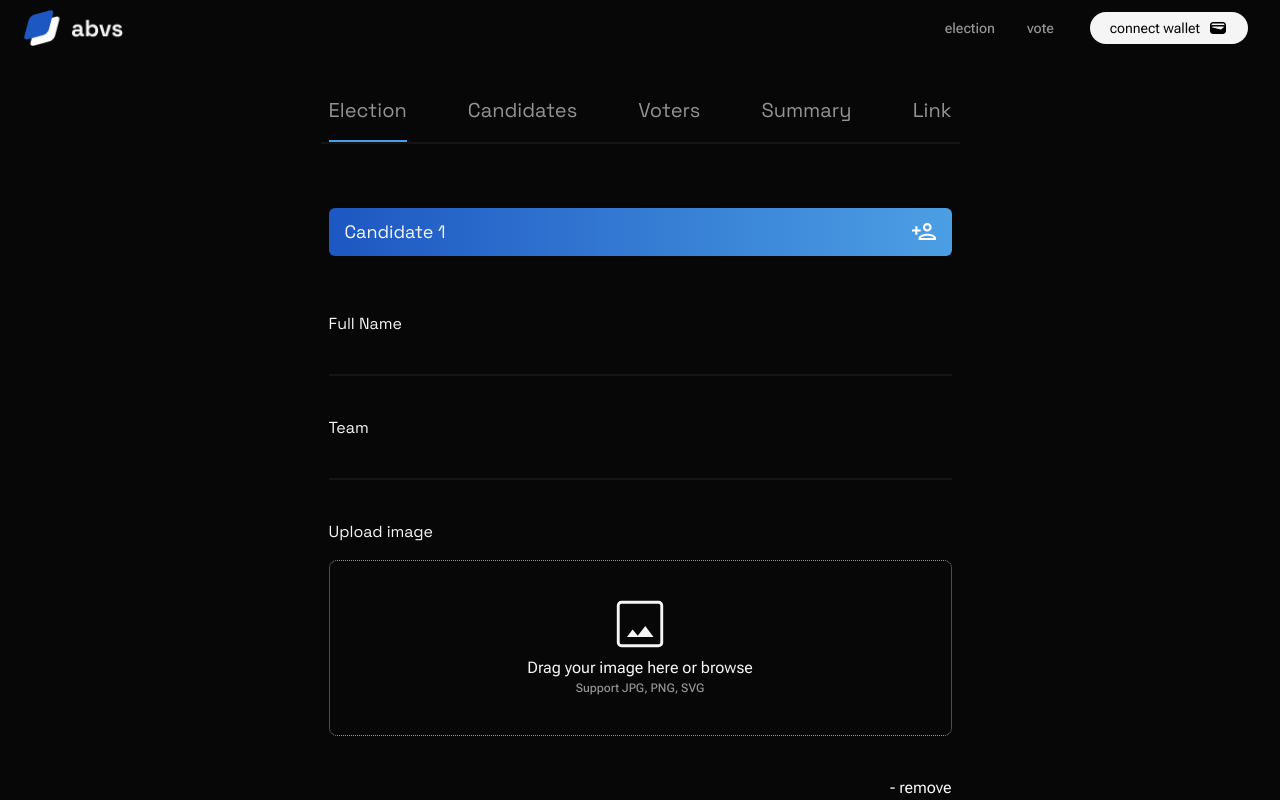
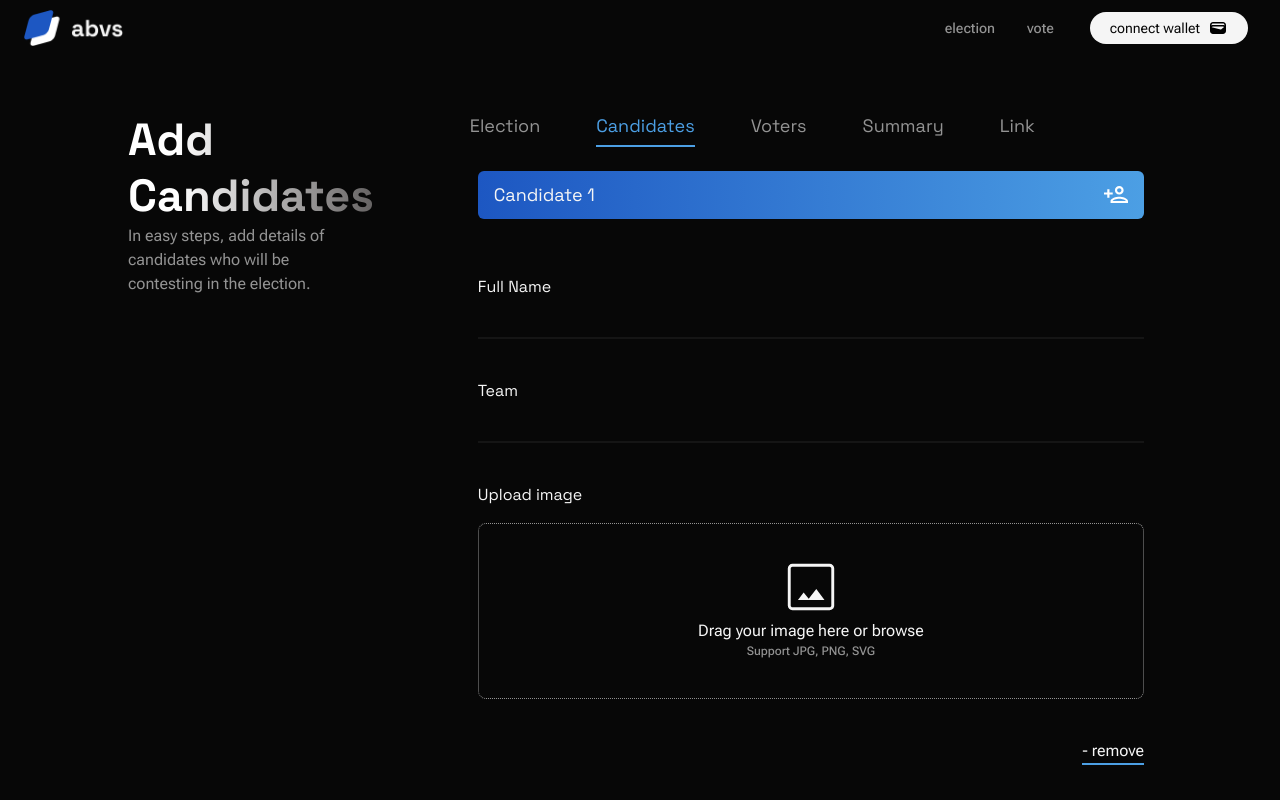
Before and after one commit to mowblox/auditable-blockchain-voting-system, a Next.js app in the folder frontend/: page /elections/1/candidates in a window 1280 px wide. Shown: the top 800 px of the page. Built offline with nearby package versions, Linux system fonts and the light colour scheme.

Commit message:
Some refacoring of the layouts

```diff
--- a/frontend/src/app/elections/[id]/candidates/components/AddCandidate.tsx
+++ b/frontend/src/app/elections/[id]/candidates/components/AddCandidate.tsx
@@ -78,8 +78,7 @@ export default function AddCandidate() {
 
     return (
       <div
-        className={`w-full flex flex-col gap-4 ${
-          isOpen ? "bg-dark-alt rounded-[10px]" : "gradient-bg rounded-lg"
+        className={`w-full flex flex-col gap-4 ${isOpen ? "bg-dark-alt rounded-[10px]" : "gradient-bg rounded-lg"
           }`}
       >
         <div
@@ -97,8 +96,7 @@ export default function AddCandidate() {
           />
         </div>
         <form
-          className={`grid transition-all duration-[0.4s] ${
-            isOpen ? "grid-rows-[1fr] pt-10 pb-20" : "grid-rows-[0fr]"
+          className={`grid transition-all duration-[0.4s] ${isOpen ? "grid-rows-[1fr] pt-10 pb-20" : "grid-rows-[0fr]"
             }`}
         >
           <div className="overflow-hidden flex flex-col gap-10">
@@ -198,29 +196,13 @@ export default function AddCandidate() {
   };
 
   return (
-    <div className="w-full flex items-center justify-center">
-      <main className="w-full md:w-[639px] h-full flex flex-col gap-8 md:gap-16 my-10">
-        <div className="flex justify-between w-full px-2 border-b-2 border-b-subtle-text border-opacity-10">
-          {tabs.map((tab, k) => (
-            <span
-              key={k}
-              onClick={() => setSelectedTab(k)}
-              className={`pb-4 text-subtle-text text-xs md:text-xl font-space-grotesk cursor-pointer ${
-                k === selectedTab
-                  ? "border-b-2 border-secondary text-secondary"
-                  : ""
-              }`}
-            >
-              {tab}
-            </span>
-          ))}
-        </div>
+    <div className="w-full mb-28">
       <div className="w-full flex flex-col gap-4  px-2">
         <div>{forms.map((_, k) => (
           <div key={k}>
             {FormComponent({ index: k })}
           </div>
-          ) )}</div>
+        ))}</div>
         <button
           type="button"
           onClick={addForm}
@@ -236,7 +218,6 @@ export default function AddCandidate() {
       >
         Save
       </button>
-      </main>
     </div>
   );
 }
--- a/frontend/src/app/elections/[id]/layout.tsx
+++ b/frontend/src/app/elections/[id]/layout.tsx
@@ -1,4 +1,4 @@
-
+import TopNav from "@/components/TopNav";
 
 export default function ElectionDetailLayout({
   children,
@@ -6,6 +6,13 @@ export default function ElectionDetailLayout({
   children: React.ReactNode;
 }>) {
   return (
-    <>{children}</>
+    <>
+      <div className="tabs mb-8">
+        <TopNav />
+      </div>
+
+      {/* Displaying Tab content */}
+      <div className="tab-content">{children}</div>
+    </>
   );
 }
--- /dev/null
+++ b/frontend/src/app/elections/[id]/link/page.tsx
@@ -0,0 +1,11 @@
+import { Metadata } from "next";
+
+export const metadata: Metadata = {
+  title: "ABVS | Election Link",
+}
+
+export default function ElectionLink() {
+  return (
+    <div>Election Link here</div>
+  );
+}
--- /dev/null
+++ b/frontend/src/app/elections/[id]/summary/page.tsx
@@ -0,0 +1,11 @@
+import { Metadata } from "next";
+
+export const metadata: Metadata = {
+  title: "ABVS | Election Summary",
+}
+
+export default function ElectionSummary() {
+  return (
+    <div>Election Summary here</div>
+  );
+}
--- a/frontend/src/app/elections/add/page.tsx
+++ b/frontend/src/app/elections/add/page.tsx
@@ -1,66 +1,8 @@
 "use client";
+import Link from "next/link";
 import { useState } from "react";
 
 export default function AddElection() {
-  const [activeTab, setActiveTab] = useState("Elections");
-
-  const renderContent = () => {
-    switch (activeTab) {
-      case "Elections":
-        return <Elections />;
-      case "Candidates":
-        return <Candidates />;
-      case "Voters":
-        return <Voters />;
-      case "Summary":
-        return <Summary />;
-      case "Links":
-        return <Links />;
-      default:
-        return <Elections />;
-    }
-  };
-
-  return (
-    <div className="h-full px-4 lg:px-0">
-      <div className="md:w-[80%] m-auto flex flex-col lg:flex-row mt-14 gap-14">
-        <div className="lg:w-[25%]">
-          <h2 className="gradient-text font-bold text-[32px] lg:text-[45px] font-space-grotesk leading-tight">
-            Let’s create an election
-          </h2>
-          <p className="text-subtle-text text-[16px] lg:w-[80%]">
-            Launch your election and watch the results unfold.
-          </p>
-        </div>
-
-        <div className="mt-8 lg:mt-0 lg:ml-10 w-full lg:w-auto">
-          <div className="tabs mb-8">
-            {["Elections", "Candidates", "Voters", "Summary", "Links"].map(
-              (tab) => (
-                <button
-                  key={tab}
-                  className={`${
-                    activeTab === tab
-                      ? "border-b-2 border-[#4C9FE4] text-[#4C9FE4]"
-                      : "text-subtle-text"
-                  } pb-2 mr-6 lg:mr-14 text-[12px] md:text-[16px] lg:text-[18px] font-space-grotesk cursor-pointer`}
-                  onClick={() => setActiveTab(tab)}
-                >
-                  {tab}
-                </button>
-              )
-            )}
-          </div>
-
-          {/* Displaying Tab content */}
-          <div className="tab-content">{renderContent()}</div>
-        </div>
-      </div>
-    </div>
-  );
-}
-
-function Elections() {
   const [startDate, setStartDate] = useState("");
   const [endDate, setEndDate] = useState("");
 
@@ -152,49 +94,14 @@ function Elections() {
           </div>
         </div>
 
-        <button
+        <Link
+          href={'/elections/1'}
           className="mt-6 bg-gradient-to-r from-primary to-[#4595DF] hover:from-[#4595DF] hover:to-primary cursor-pointer text-white px-14 py-3 rounded-3xl w-full sm:w-auto float-none sm:float-right"
           type="submit"
         >
           next
-        </button>
+        </Link>
       </form>
     </div>
   );
 }
-
-function Candidates() {
-  return (
-    <div>
-      <h2 className="text-[24px] font-bold">Candidates</h2>
-      <p>This is the Candidates tab content.</p>
-    </div>
-  );
-}
-
-function Voters() {
-  return (
-    <div>
-      <h2 className="text-[24px] font-bold">Voters</h2>
-      <p>This is the Voters tab content.</p>
-    </div>
-  );
-}
-
-function Summary() {
-  return (
-    <div>
-      <h2 className="text-[24px] font-bold">Summary</h2>
-      <p>This is the Summary tab content.</p>
-    </div>
-  );
-}
-
-function Links() {
-  return (
-    <div>
-      <h2 className="text-[24px] font-bold">Links</h2>
-      <p>This is the Links tab content.</p>
-    </div>
-  );
-}
--- /dev/null
+++ b/frontend/src/app/elections/layout.tsx
@@ -0,0 +1,18 @@
+import SideBar from "@/components/SideBar";
+
+export default function ElectionsLayout({
+  children,
+}: Readonly<{
+  children: React.ReactNode;
+}>) {
+  return (
+    <div className="h-full px-4 lg:px-0">
+      <div className="md:w-[80%] m-auto flex flex-col lg:flex-row mt-14 gap-14">
+        <SideBar />
+        <div className="mt-8 lg:mt-0 lg:ml-10 w-full lg:w-full">
+          {children}
+        </div>
+      </div>
+    </div>
+  );
+}
--- a/frontend/src/app/page.tsx
+++ b/frontend/src/app/page.tsx
@@ -10,6 +10,7 @@ import king from "../../public/images/king-illus.png";
 import smile from "../../public/images/smiley-illus.png";
 import cardGradient from "../../public/images/card-gradient.png";
 import gradient2 from "../../public/images/Gradient-2.png";
+import Link from "next/link";
 
 export const metadata: Metadata = {
   title: "ABVS | Landing",
@@ -42,9 +43,9 @@ export default function Landing() {
             power of decentralization to make informed decisions collectively.
           </p>
           <div className="gap-4 md:gap-6 lg:gap-8 flex justify-center mt-6">
-            <button className="py-2 px-4 md:py-2 md:px-6 rounded-3xl w-[140px] md:w-[160px] lg:w-[180px] bg-gradient-to-r from-primary to-[#4595DF] hover:from-[#4595DF] hover:to-primary cursor-pointer">
+            <Link href={'/elections/add'} className="py-2 px-4 md:py-2 md:px-6 rounded-3xl w-[140px] md:w-[160px] lg:w-[180px] bg-gradient-to-r from-primary to-[#4595DF] hover:from-[#4595DF] hover:to-primary cursor-pointer">
               create election
-            </button>
+            </Link>
             <button className="bg-dark border border-white py-2 px-4 md:py-2 md:px-6 rounded-3xl w-[140px] md:w-[160px] lg:w-[180px] hover:bg-[#939393] cursor-pointer">
               cast vote
             </button>
--- /dev/null
+++ b/frontend/src/components/SideBar.tsx
@@ -0,0 +1,46 @@
+'use client';
+import { useParams, usePathname } from "next/navigation";
+
+export default function SideBar() {
+  const { id } = useParams();
+  const pathname = usePathname();
+
+  const infos = [
+    {
+      h1: `Let's create an election`,
+      p: `Launch your election and watch the results unfold.`,
+      href: `/elections/${id}`
+    },
+    {
+      h1: `Add Candidates`,
+      p: `In easy steps, add details of candidates who will be contesting in the election.`,
+      href: `/elections/${id}/candidates`
+    },
+    {
+      h1: `Add Voters`,
+      p: `Turpis non molestie amet tortor. Diam amet volutpat.`,
+      href: `/elections/${id}/voters`
+    },
+    {
+      h1: `Election Summary`,
+      p: `Turpis non molestie amet tortor. Diam amet volutpat`,
+      href: `/elections/${id}/summary`
+    },
+    {
+      h1: `Let's Vote`,
+      p: `Turpis non molestie amet tortor. Diam amet volutpat`,
+      href: `/elections/${id}/link`
+    }
+  ];
+
+  return (
+    <div className="lg:w-[25%]">
+      <h2 className="gradient-text font-bold text-[32px] lg:text-[45px] font-space-grotesk leading-tight">
+        {infos.find(info => info.href === pathname)?.h1 || `Let's create an election`}
+      </h2>
+      <p className="text-subtle-text text-[16px] lg:w-[80%]">
+        {infos.find(info => info.href === pathname)?.p || `Launch your election and watch the results unfold.`}
+      </p>
+    </div>
+  );
+}
--- /dev/null
+++ b/frontend/src/components/TopNav.tsx
@@ -0,0 +1,34 @@
+'use client';
+import Link from "next/link";
+import { useParams, usePathname } from "next/navigation";
+
+export default function TopNav() {
+  const { id } = useParams();
+  const pathname = usePathname();
+
+  const tabs = [
+    { name: "Election", href: `/elections/${id}` },
+    { name: "Candidates", href: `/elections/${id}/candidates` },
+    { name: "Voters", href: `/elections/${id}/voters` },
+    { name: "Summary", href: `/elections/${id}/summary` },
+    { name: "Link", href: `/elections/${id}/link` }
+  ];
+
+  return (
+    <>
+      {tabs.map((tab, i) => (
+        <Link
+          key={i}
+          href={tab.href}
+          replace
+          className={`${pathname === tab.href
+            ? "border-b-2 border-[#4C9FE4] text-[#4C9FE4]"
+            : "text-subtle-text"
+            } pb-2 mr-6 lg:mr-14 text-[12px] md:text-[16px] lg:text-[18px] font-space-grotesk cursor-pointer`}
+        >
+          {tab.name}
+        </Link>
+      ))}
+    </>
+  );
+}
```
Lines whose indentation alone changed are shown as unchanged.
